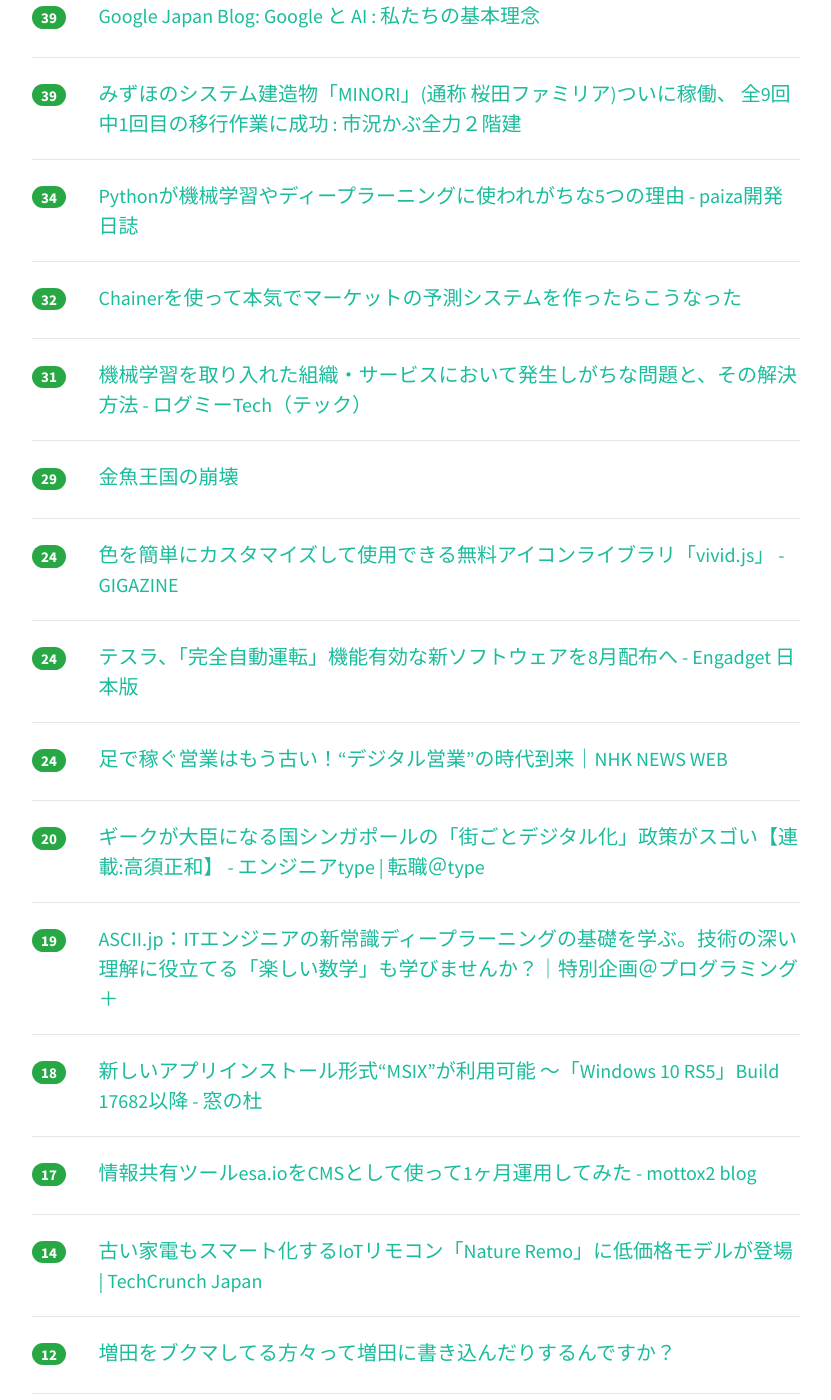
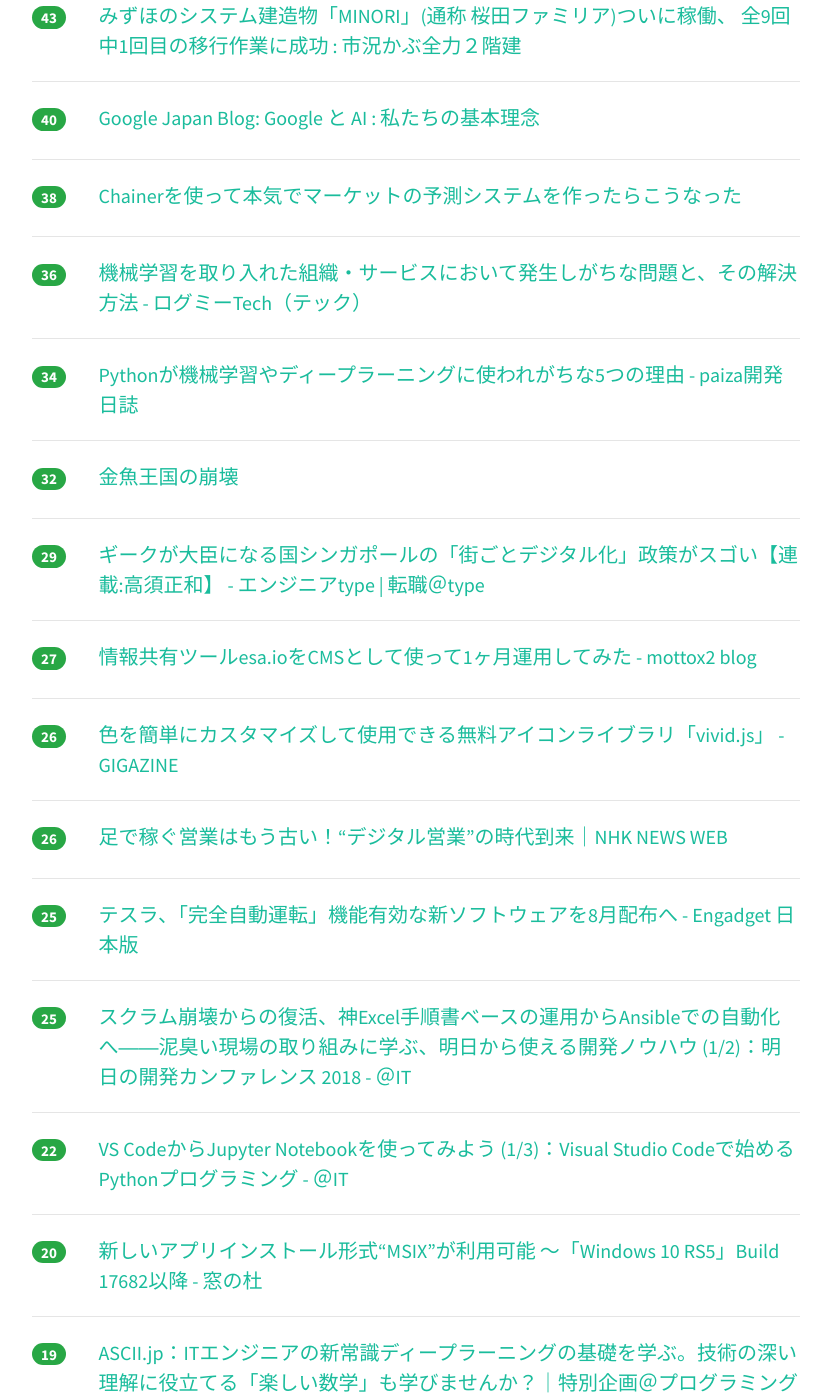
Before and after one commit to yatta47/hatena-matome-site, a Jekyll site: the page built from _posts/2018-06-12-hatena.md, in a window 1280 px wide and 1400 px high, scrolled down 1011 px. Shown: the whole window, without its empty margins (224-1055 px from the left). Built offline with Jekyll 4.4.1, drawn with Linux system fonts in a browser that asks for light colours; nearby versions of some CDN libraries; some of the changed text lies outside the part shown.

Commit message:
Updated 2018-06-12

```diff
--- a/_posts/2018-06-12-hatena.md
+++ b/_posts/2018-06-12-hatena.md
@@ -1,54 +1,64 @@
 ---
 layout: post
 title:  "2018-06-12 はてぶIT"
-date:   2018-06-12 10:00:54
+date:   2018-06-12 11:01:59
 tags: [it-hotentry]
 ---
-23 件のデータあり
+29 件のデータあり
 
 <hr><div class="row">
-<div class="col-1"><span class="badge badge-pill badge-success h2">470</span></div>
+<div class="col-1"><span class="badge badge-pill badge-success h2">616</span></div>
 <div class="col-11"><a href='http://takagi-hiromitsu.jp/diary/20180610.html' target='_blank'>高木浩光＠自宅の日記 - 懸念されていた濫用がついに始まった刑法19章の2「不正指令電磁的記録に関する罪」</a></div>
 </div>
 <hr>
 <div class="row">
-<div class="col-1"><span class="badge badge-pill badge-success h2">186</span></div>
+<div class="col-1"><span class="badge badge-pill badge-success h2">354</span></div>
 <div class="col-11"><a href='https://www.businessinsider.jp/post-169009' target='_blank'>レシート1枚10円で買うアプリ、天才高校生プログラマーが小売市場に挑む | BUSINESS INSIDER JAPAN</a></div>
 </div>
 <hr>
 <div class="row">
-<div class="col-1"><span class="badge badge-pill badge-success h2">177</span></div>
+<div class="col-1"><span class="badge badge-pill badge-success h2">223</span></div>
 <div class="col-11"><a href='https://www.infoq.com/jp/news/2018/06/microsoft-excel-js-functions' target='_blank'>Microsoft、Excelカスタム関数としてJavaScriptのサポートを発表</a></div>
 </div>
 <hr>
 <div class="row">
-<div class="col-1"><span class="badge badge-pill badge-success h2">79</span></div>
+<div class="col-1"><span class="badge badge-pill badge-success h2">118</span></div>
 <div class="col-11"><a href='https://dev.to/allanmacgregor/vim-is-the-perfect-ide-e80' target='_blank'>Vim Is The Perfect IDE</a></div>
 </div>
 <hr>
 <div class="row">
-<div class="col-1"><span class="badge badge-pill badge-success h2">53</span></div>
+<div class="col-1"><span class="badge badge-pill badge-success h2">74</span></div>
+<div class="col-11"><a href='https://jser.info/2018/06/11/phantomjs-ended/' target='_blank'>PhantomJSの開発が終了しリポジトリがアーカイブ化された - JSer.info</a></div>
+</div>
+<hr>
+<div class="row">
+<div class="col-1"><span class="badge badge-pill badge-success h2">61</span></div>
 <div class="col-11"><a href='https://togetter.com/li/1236262' target='_blank'>「この世で一番怖いのは失うものが何も無い人」ひろゆきが10年前から唱えてきた『無敵の人』という存在 - Togetter</a></div>
 </div>
 <hr>
 <div class="row">
-<div class="col-1"><span class="badge badge-pill badge-success h2">47</span></div>
-<div class="col-11"><a href='https://jser.info/2018/06/11/phantomjs-ended/' target='_blank'>PhantomJSの開発が終了しリポジトリがアーカイブ化された - JSer.info</a></div>
-</div>
-<hr>
-<div class="row">
-<div class="col-1"><span class="badge badge-pill badge-success h2">45</span></div>
+<div class="col-1"><span class="badge badge-pill badge-success h2">50</span></div>
 <div class="col-11"><a href='https://note.mu/dely/n/n3c3cd1dd1ce8' target='_blank'>「Redirectable UI」という考え方｜dely design｜note</a></div>
 </div>
 <hr>
 <div class="row">
-<div class="col-1"><span class="badge badge-pill badge-success h2">39</span></div>
+<div class="col-1"><span class="badge badge-pill badge-success h2">43</span></div>
+<div class="col-11"><a href='http://kabumatome.doorblog.jp/archives/65920716.html' target='_blank'>みずほのシステム建造物「MINORI」(通称 桜田ファミリア)ついに稼働、 全9回中1回目の移行作業に成功 : 市況かぶ全力２階建</a></div>
+</div>
+<hr>
+<div class="row">
+<div class="col-1"><span class="badge badge-pill badge-success h2">40</span></div>
 <div class="col-11"><a href='https://japan.googleblog.com/2018/06/ai-principles.html' target='_blank'>Google Japan Blog: Google と AI : 私たちの基本理念</a></div>
 </div>
 <hr>
 <div class="row">
-<div class="col-1"><span class="badge badge-pill badge-success h2">39</span></div>
-<div class="col-11"><a href='http://kabumatome.doorblog.jp/archives/65920716.html' target='_blank'>みずほのシステム建造物「MINORI」(通称 桜田ファミリア)ついに稼働、 全9回中1回目の移行作業に成功 : 市況かぶ全力２階建</a></div>
+<div class="col-1"><span class="badge badge-pill badge-success h2">38</span></div>
+<div class="col-11"><a href='https://www.slideshare.net/gamella/chainer-101818811' target='_blank'>Chainerを使って本気でマーケットの予測システムを作ったらこうなった</a></div>
+</div>
+<hr>
+<div class="row">
+<div class="col-1"><span class="badge badge-pill badge-success h2">36</span></div>
+<div class="col-11"><a href='https://logmi.jp/293708' target='_blank'>機械学習を取り入れた組織・サービスにおいて発生しがちな問題と、その解決方法 - ログミーTech（テック）</a></div>
 </div>
 <hr>
 <div class="row">
@@ -58,37 +68,47 @@ tags: [it-hotentry]
 <hr>
 <div class="row">
 <div class="col-1"><span class="badge badge-pill badge-success h2">32</span></div>
-<div class="col-11"><a href='https://www.slideshare.net/gamella/chainer-101818811' target='_blank'>Chainerを使って本気でマーケットの予測システムを作ったらこうなった</a></div>
-</div>
-<hr>
-<div class="row">
-<div class="col-1"><span class="badge badge-pill badge-success h2">31</span></div>
-<div class="col-11"><a href='https://logmi.jp/293708' target='_blank'>機械学習を取り入れた組織・サービスにおいて発生しがちな問題と、その解決方法 - ログミーTech（テック）</a></div>
+<div class="col-11"><a href='http://www.goldfishkingdom.client.jp/04.html' target='_blank'>金魚王国の崩壊</a></div>
 </div>
 <hr>
 <div class="row">
 <div class="col-1"><span class="badge badge-pill badge-success h2">29</span></div>
-<div class="col-11"><a href='http://www.goldfishkingdom.client.jp/04.html' target='_blank'>金魚王国の崩壊</a></div>
+<div class="col-11"><a href='https://type.jp/et/feature/6289' target='_blank'>ギークが大臣になる国シンガポールの「街ごとデジタル化」政策がスゴい【連載:高須正和】 - エンジニアtype | 転職＠type</a></div>
 </div>
 <hr>
 <div class="row">
-<div class="col-1"><span class="badge badge-pill badge-success h2">24</span></div>
+<div class="col-1"><span class="badge badge-pill badge-success h2">27</span></div>
+<div class="col-11"><a href='https://mottox2.com/posts/134/' target='_blank'>情報共有ツールesa.ioをCMSとして使って1ヶ月運用してみた - mottox2 blog</a></div>
+</div>
+<hr>
+<div class="row">
+<div class="col-1"><span class="badge badge-pill badge-success h2">26</span></div>
 <div class="col-11"><a href='https://gigazine.net/news/20180611-vivid-js-icon/' target='_blank'>色を簡単にカスタマイズして使用できる無料アイコンライブラリ「vivid.js」 - GIGAZINE</a></div>
 </div>
 <hr>
 <div class="row">
-<div class="col-1"><span class="badge badge-pill badge-success h2">24</span></div>
+<div class="col-1"><span class="badge badge-pill badge-success h2">26</span></div>
+<div class="col-11"><a href='https://www3.nhk.or.jp/news/business_tokushu/2018_0611.html' target='_blank'>足で稼ぐ営業はもう古い！“デジタル営業”の時代到来｜NHK NEWS WEB</a></div>
+</div>
+<hr>
+<div class="row">
+<div class="col-1"><span class="badge badge-pill badge-success h2">25</span></div>
 <div class="col-11"><a href='https://japanese.engadget.com/2018/06/11/8/' target='_blank'>テスラ、「完全自動運転」機能有効な新ソフトウェアを8月配布へ - Engadget 日本版</a></div>
 </div>
 <hr>
 <div class="row">
-<div class="col-1"><span class="badge badge-pill badge-success h2">24</span></div>
-<div class="col-11"><a href='https://www3.nhk.or.jp/news/business_tokushu/2018_0611.html' target='_blank'>足で稼ぐ営業はもう古い！“デジタル営業”の時代到来｜NHK NEWS WEB</a></div>
+<div class="col-1"><span class="badge badge-pill badge-success h2">25</span></div>
+<div class="col-11"><a href='http://www.atmarkit.co.jp/ait/articles/1806/05/news010.html' target='_blank'>スクラム崩壊からの復活、神Excel手順書ベースの運用からAnsibleでの自動化へ――泥臭い現場の取り組みに学ぶ、明日から使える開発ノウハウ (1/2)：明日の開発カンファレンス 2018 - ＠IT</a></div>
+</div>
+<hr>
+<div class="row">
+<div class="col-1"><span class="badge badge-pill badge-success h2">22</span></div>
+<div class="col-11"><a href='http://www.atmarkit.co.jp/ait/articles/1806/12/news041.html' target='_blank'>VS CodeからJupyter Notebookを使ってみよう (1/3)：Visual Studio Codeで始めるPythonプログラミング - ＠IT</a></div>
 </div>
 <hr>
 <div class="row">
 <div class="col-1"><span class="badge badge-pill badge-success h2">20</span></div>
-<div class="col-11"><a href='https://type.jp/et/feature/6289' target='_blank'>ギークが大臣になる国シンガポールの「街ごとデジタル化」政策がスゴい【連載:高須正和】 - エンジニアtype | 転職＠type</a></div>
+<div class="col-11"><a href='https://forest.watch.impress.co.jp/docs/news/1126751.html' target='_blank'>新しいアプリインストール形式“MSIX”が利用可能 ～「Windows 10 RS5」Build 17682以降 - 窓の杜</a></div>
 </div>
 <hr>
 <div class="row">
@@ -97,18 +117,23 @@ tags: [it-hotentry]
 </div>
 <hr>
 <div class="row">
-<div class="col-1"><span class="badge badge-pill badge-success h2">18</span></div>
-<div class="col-11"><a href='https://forest.watch.impress.co.jp/docs/news/1126751.html' target='_blank'>新しいアプリインストール形式“MSIX”が利用可能 ～「Windows 10 RS5」Build 17682以降 - 窓の杜</a></div>
+<div class="col-1"><span class="badge badge-pill badge-success h2">17</span></div>
+<div class="col-11"><a href='https://jp.techcrunch.com/2018/06/11/nature-remo-mini-released/' target='_blank'>古い家電もスマート化するIoTリモコン「Nature Remo」に低価格モデルが登場 | TechCrunch Japan</a></div>
 </div>
 <hr>
 <div class="row">
 <div class="col-1"><span class="badge badge-pill badge-success h2">17</span></div>
-<div class="col-11"><a href='https://mottox2.com/posts/134/' target='_blank'>情報共有ツールesa.ioをCMSとして使って1ヶ月運用してみた - mottox2 blog</a></div>
+<div class="col-11"><a href='https://engineering.opsgenie.com/run-native-java-using-graalvm-in-aws-lambda-with-golang-ba86e27930bf' target='_blank'>Using GraalVM to run Native Java in AWS Lambda with Golang</a></div>
 </div>
 <hr>
 <div class="row">
-<div class="col-1"><span class="badge badge-pill badge-success h2">14</span></div>
-<div class="col-11"><a href='https://jp.techcrunch.com/2018/06/11/nature-remo-mini-released/' target='_blank'>古い家電もスマート化するIoTリモコン「Nature Remo」に低価格モデルが登場 | TechCrunch Japan</a></div>
+<div class="col-1"><span class="badge badge-pill badge-success h2">16</span></div>
+<div class="col-11"><a href='https://mainichi.jp/articles/20180612/k00/00m/040/150000c' target='_blank'>仮想通貨：他人ＰＣで獲得　了解得ず「採掘」初立件 - 毎日新聞</a></div>
+</div>
+<hr>
+<div class="row">
+<div class="col-1"><span class="badge badge-pill badge-success h2">15</span></div>
+<div class="col-11"><a href='https://www.buzzfeed.com/jp/kotahatachi/hoshusokuho' target='_blank'>なぜエプソンは保守速報への広告掲載をやめたのか</a></div>
 </div>
 <hr>
 <div class="row">
@@ -117,7 +142,12 @@ tags: [it-hotentry]
 </div>
 <hr>
 <div class="row">
-<div class="col-1"><span class="badge badge-pill badge-success h2">10</span></div>
-<div class="col-11"><a href='https://mainichi.jp/articles/20180612/k00/00m/040/150000c' target='_blank'>仮想通貨：他人ＰＣで獲得　了解得ず「採掘」初立件 - 毎日新聞</a></div>
+<div class="col-1"><span class="badge badge-pill badge-success h2">12</span></div>
+<div class="col-11"><a href='https://doocts.com/3403' target='_blank'>仮想通貨マイニング（Coinhive）で家宅捜索を受けた話 - Webを楽しもう「ドークツ」</a></div>
 </div>
 <hr>
+<div class="row">
+<div class="col-1"><span class="badge badge-pill badge-success h2">0</span></div>
+<div class="col-11"><a href='http://d.hatena.ne.jp/nowokay/20180611#1528730611' target='_blank'>Java9、10でStringの+=に副作用があるバグ - きしだのはてな</a></div>
+</div>
+<hr>
```
